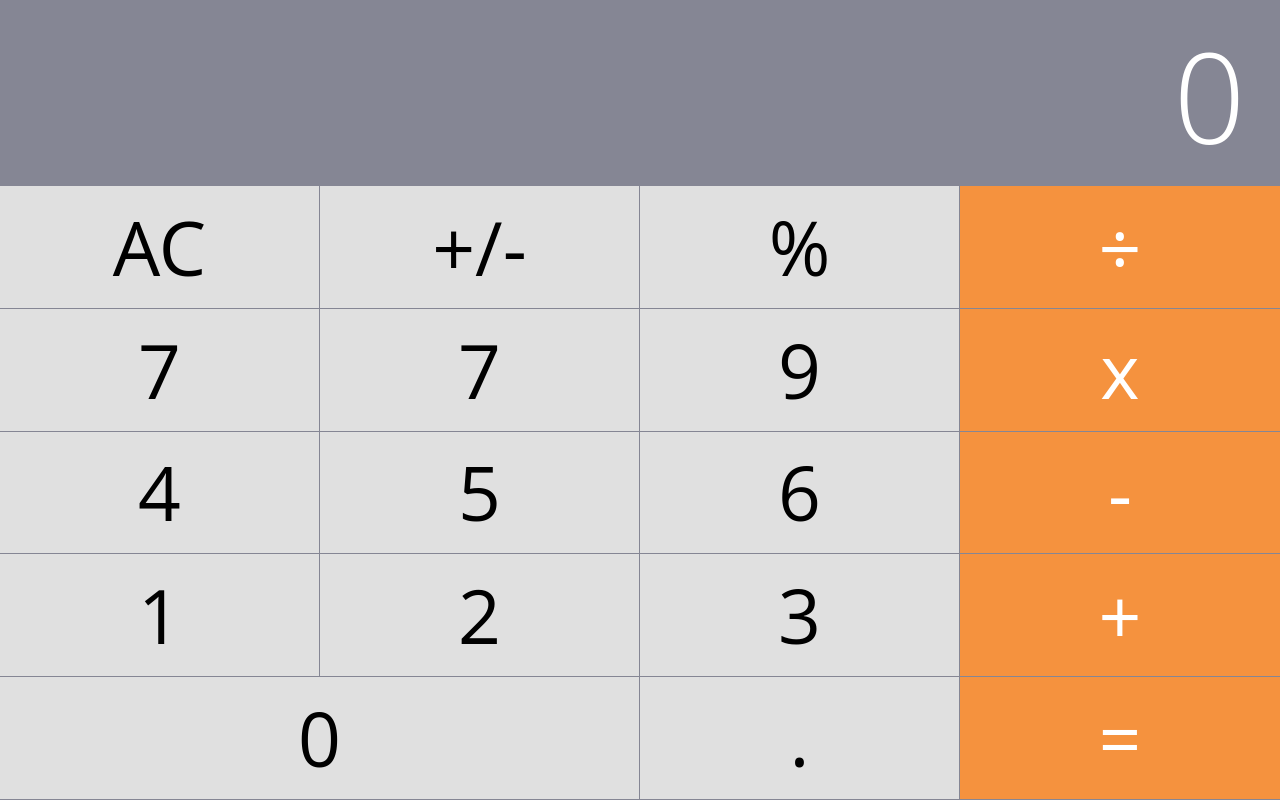
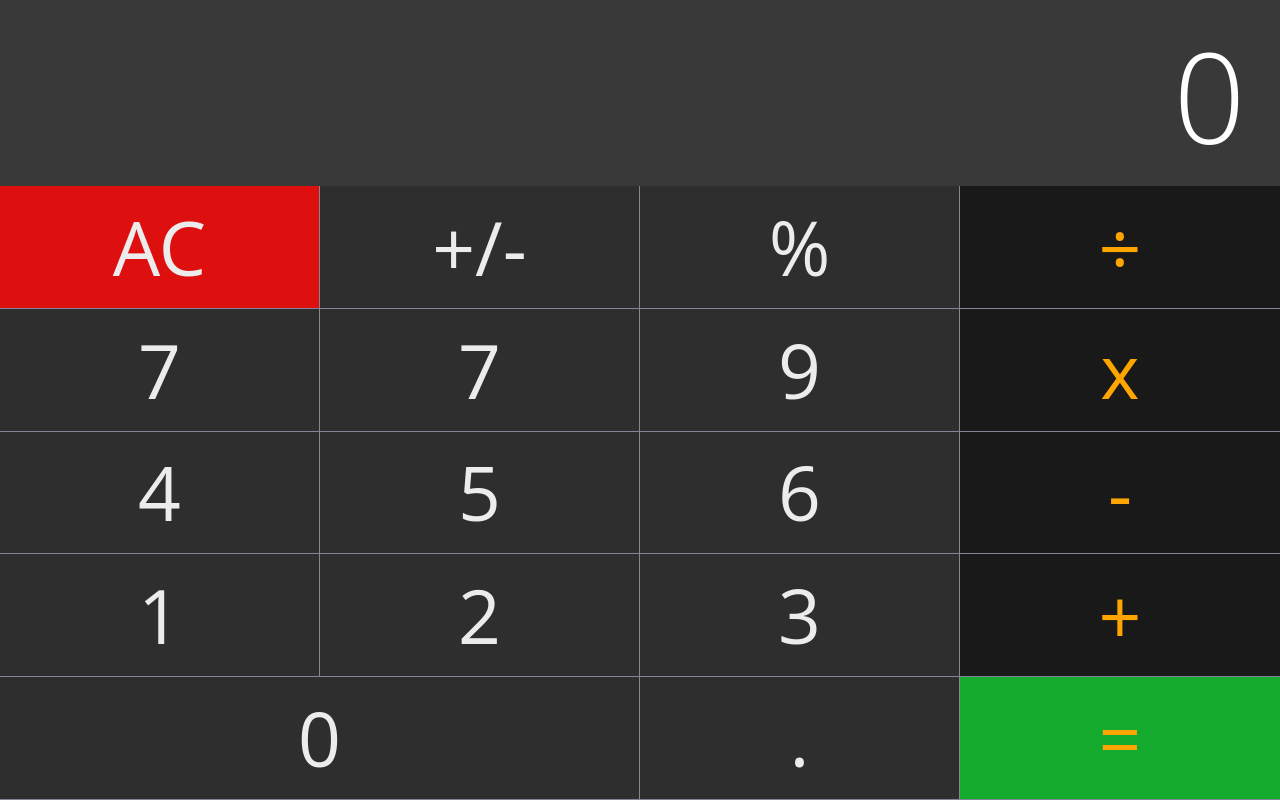
Before and after one commit to gennadiy123/Calculator, a React (Create React App) app: page / in a window 1280 px wide. Built offline with nearby package versions, Linux system fonts and the light colour scheme.

Commit message:
changed colors

```diff
--- a/src/component/Button/Button.css
+++ b/src/component/Button/Button.css
@@ -9,37 +9,62 @@
 }
 
 .component-button button {
-  background-color: #e0e0e0;
+  background-color: #2e2e2e;
   border: 0;
   font-size: 1.5rem;
   margin: 0 1px 0 0;
   flex: 1 0 auto;
   padding: 0;
   font-family: 'Open Sans', sans-serif;
+  color: #ececec;
 }
 
 .component-button button:hover {
   cursor: pointer;
-  background-color: #eee;
+  background-color: #4d4d4d;
 }
 
 .component-button button:active {
-  background-color: #fbfbfb;
+  background-color: #676464;
 }
 
 .component-button:last-child button {
   margin-right: 0;
 }
 
-.component-button.orange button {
-  background-color: #f5923e;
-  color: white;
+.component-button.black button {
+  background-color: #1a1919;
+  color: #fea501;
 }
 
-.component-button.orange button:hover {
-  background-color: #f4aa6c;
+.component-button.black button:hover {
+  background-color: #4f4e4e;
 }
 
-.component-button.orange button:active {
-  background-color: #f0ccae;
+.component-button.black button:active {
+  background-color: #898787;
 }
+
+.component-button.equally button {
+  background-color: #13aa2d;
+}
+
+.component-button.equally:hover button {
+  background-color: #1cc73e;
+}
+
+.component-button.equally:active button {
+  background-color: #21ec4a;
+}
+
+.component-button.reset button {
+  background-color: #dd0f0f;
+}
+
+.component-button.reset:hover button {
+  background-color: #db4343;
+}
+
+.component-button.reset:active button {
+  background-color: #e48787;
+}
--- a/src/component/Button/Button.js
+++ b/src/component/Button/Button.js
@@ -1,15 +1,17 @@
 import React from 'react';
 import './Button.css';
 
-export const Button = ({ name, orange, wide, clickHandler }) => {
+export const Button = ({ name, black, wide, clickHandler }) => {
   const handleClick = () => {
     clickHandler(name);
   };
 
   const className = [
     'component-button',
-    orange ? 'orange' : '',
+    black ? 'black' : '',
     wide ? 'wide' : '',
+    name === '=' ? 'equally' : '',
+    name === 'AC' ? 'reset' : '',
   ];
 
   return (
--- a/src/component/ButtonsLayout.js
+++ b/src/component/ButtonsLayout.js
@@ -7,7 +7,7 @@ export const Buttons = ({ name1, name2, name3, name4, handleClick }) => {
       <Button name={name1} clickHandler={handleClick} />
       <Button name={name2} clickHandler={handleClick} />
       <Button name={name3} clickHandler={handleClick} />
-      <Button name={name4} clickHandler={handleClick} orange />
+      <Button name={name4} clickHandler={handleClick} black />
     </div>
   );
 };
--- a/src/component/Dashboard/Dashboard.js
+++ b/src/component/Dashboard/Dashboard.js
@@ -17,7 +17,7 @@ export const Dashboard = ({ clickHandler }) => {
       <div>
         <Button name='0' clickHandler={handleClick} wide />
         <Button name='.' clickHandler={handleClick} />
-        <Button name='=' clickHandler={handleClick} orange />
+        <Button name='=' clickHandler={handleClick} black />
       </div>
     </div>
   );
--- a/src/component/Screen/Screen.css
+++ b/src/component/Screen/Screen.css
@@ -1,5 +1,5 @@
 .component-screen {
-  background-color: #858694;
+  background-color: #393939;
   color: white;
   text-align: right;
   font-weight: 200;
```
